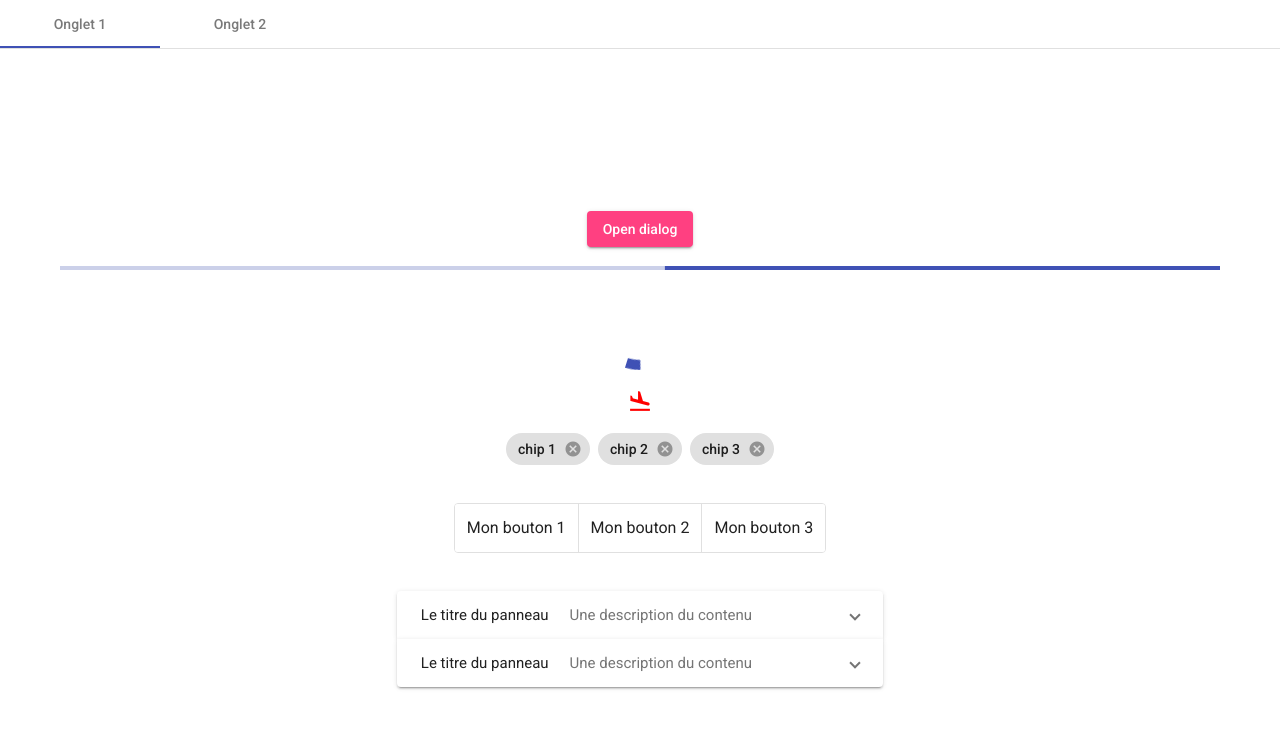
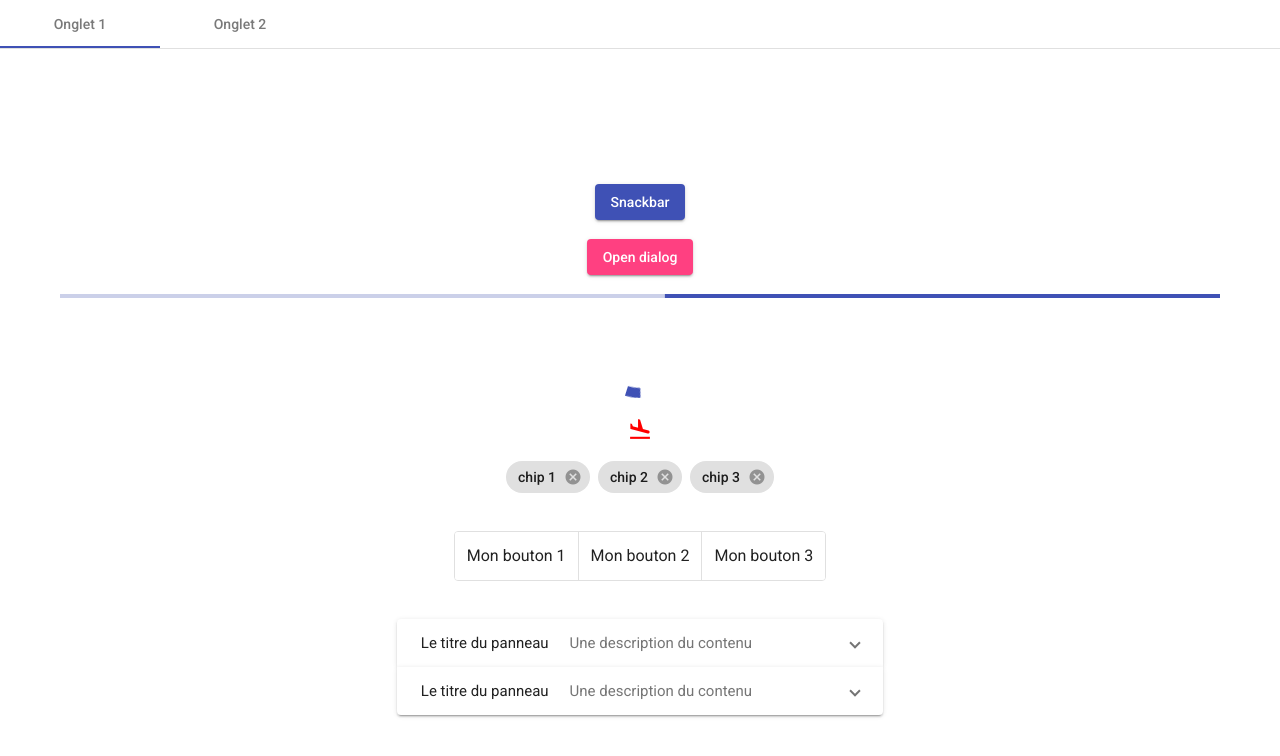
Before and after one commit to dymafr/angular-chap24-l4, an Angular app: page / in a window 1280 px wide. Shown: the top 756 px of the page. Built offline with nearby package versions, Linux system fonts and the light colour scheme.

Commit message:
2 files modified

```diff
--- a/src/app/app.component.html
+++ b/src/app/app.component.html
@@ -2,7 +2,11 @@
 	<mat-tab label="Onglet 1">
 		<div class="container">
 
-			<button matTooltip="je suis de l'aide" mat-raised-button color="accent" (click)="openDialog()">Open dialog</button>
+			<button (click)="openSnack()" mat-raised-button color="primary">Snackbar</button>
+
+			<br>
+
+			<button matTooltip="je suis de l'aide" matTooltipPosition="right" mat-raised-button color="accent" (click)="openDialog()">Open dialog</button>
 
 			<br>
 
--- a/src/app/app.component.ts
+++ b/src/app/app.component.ts
@@ -1,5 +1,6 @@
 import { Component, OnInit } from "@angular/core";
 import { MatDialog } from "@angular/material/dialog";
+import { MatSnackBar } from "@angular/material/snack-bar";
 import { DialogComponent } from "./shared/components/dialog.component";
 
 @Component({
@@ -10,7 +11,7 @@ import { DialogComponent } from "./shared/components/dialog.component";
 export class AppComponent implements OnInit {
   public chips: string[] = ["chip 1", "chip 2", "chip 3"];
 
-  constructor(private dialog: MatDialog) {}
+  constructor(private dialog: MatDialog, private snack: MatSnackBar) {}
 
   toggle(event) {
     console.log(event);
@@ -30,5 +31,15 @@ export class AppComponent implements OnInit {
     ref.afterClosed().subscribe(data => console.log(data));
   }
 
+  openSnack() {
+    const ref = this.snack.open("Sauvegarde effectuée", "annuler", {
+      duration: 2000
+    });
+
+    ref.afterDismissed().subscribe(() => console.log("done"));
+
+    ref.onAction().subscribe(() => console.log("action cliqué"));
+  }
+
   ngOnInit() {}
 }
```
